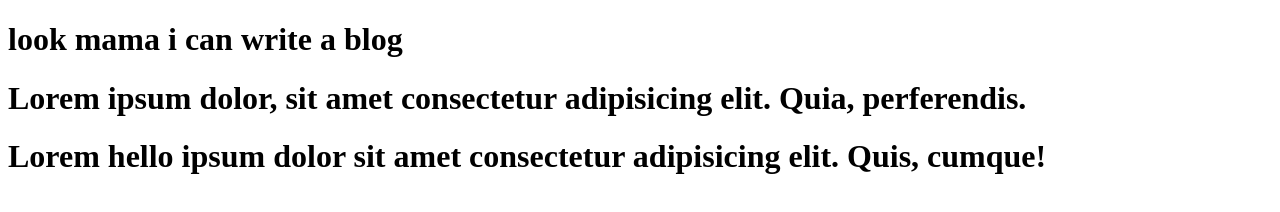
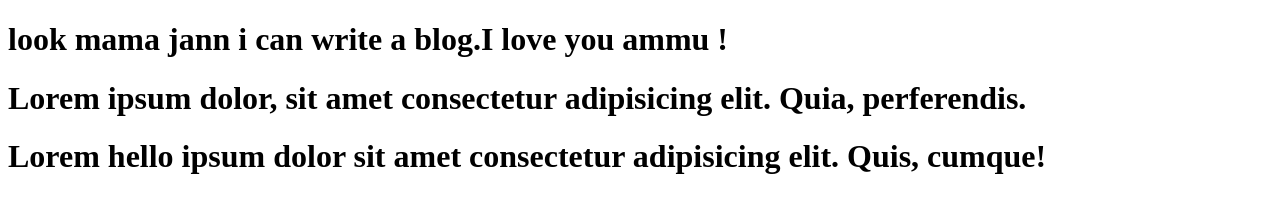
Before and after one commit to studentabusayeed/hello, a plain HTML site: page index.html in a window 1280 px wide. Drawn offline with Linux system fonts and the light colour scheme.

Commit message:
Amma is my new blog

```diff
--- a/index.html
+++ b/index.html
@@ -7,7 +7,7 @@
     <title>How are you? what are you doing now ???</title>
 </head>
 <body>
-    <h1>look mama i can write a blog</h1>
+    <h1>look mama jann i can write a blog.I love you ammu !</h1>
     <h1>Lorem ipsum dolor, sit amet consectetur adipisicing elit. Quia, perferendis.</h1>
     <h1>Lorem hello ipsum dolor sit amet consectetur adipisicing elit. Quis, cumque!</h1>
 </body>
```
